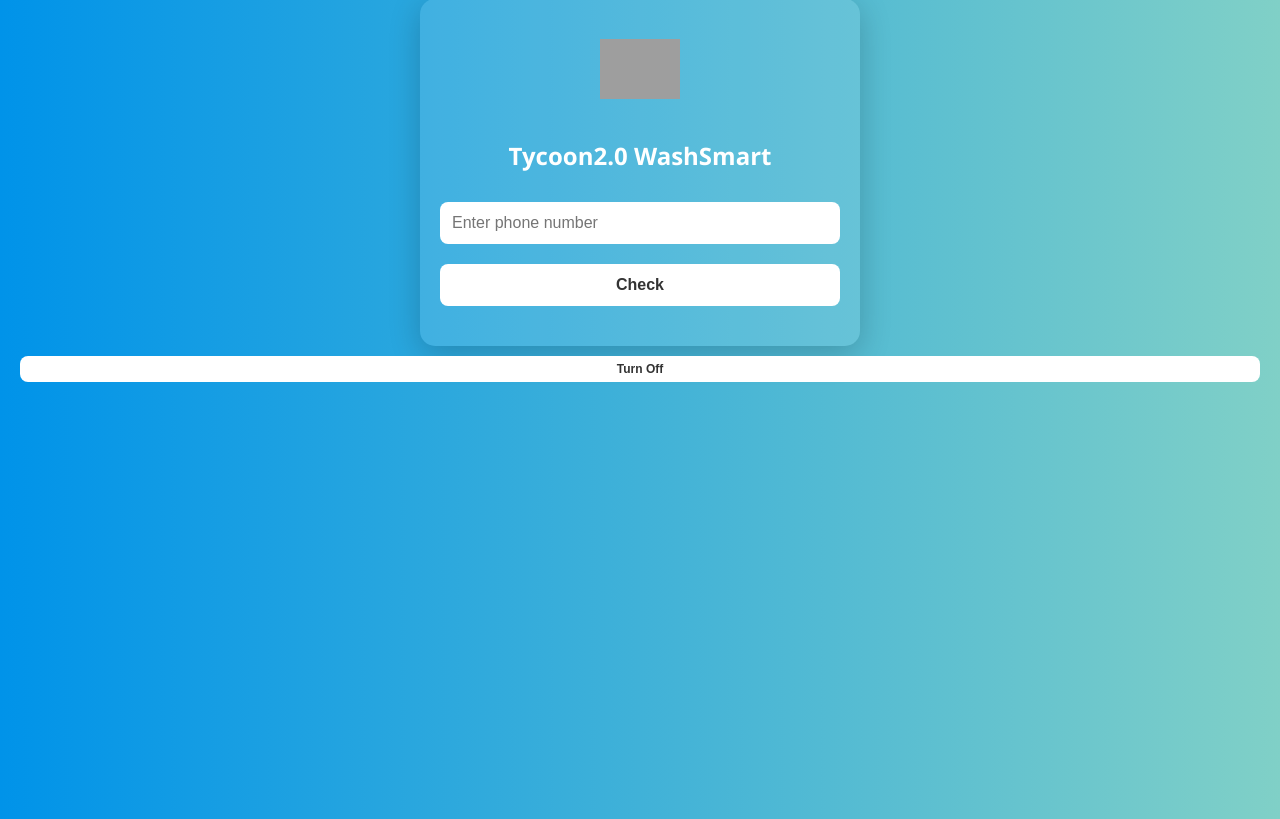
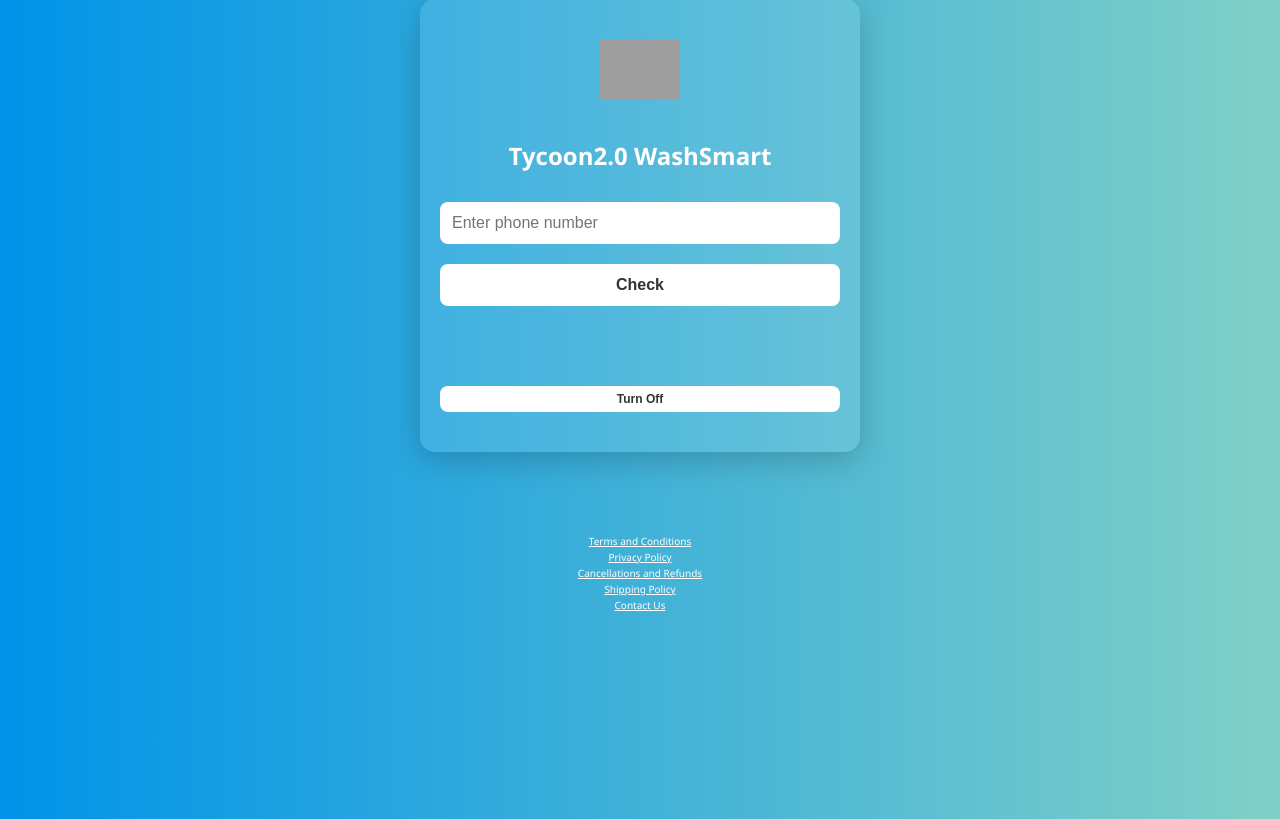
Before and after one commit to mandeepkrgayan-lab/washingUsingPython, a Flask app: page / in a window 1280 px wide. Shown: the part 21-840 px from the top of the page. Run offline with Flask 3, Linux system fonts and the light colour scheme; some libraries are stand-ins or nearby versions; grey boxes are pictures that could not be loaded.

Commit message:
Update index.html

```diff
--- a/templates/index.html
+++ b/templates/index.html
@@ -88,6 +88,31 @@
     .subscription-buttons button {
       margin: 5px 0;
     }
+
+    .footer {
+      margin-top: 80px;
+      font-size: 10px;
+      color: #eee;
+      text-align: center;
+      max-width: 90%;
+    }
+
+    .footer a {
+      color: #fff;
+      text-decoration: underline;
+      display: block;
+      margin: 2px 0;
+    }
+
+    .turnoff-container {
+      margin-top: 60px;
+      text-align: center;
+    }
+
+    .turnoff-container button {
+      font-size: 12px;
+      padding: 6px 10px;
+    }
   </style>
 </head>
 <body>
@@ -98,6 +123,18 @@
     <button onclick="check()">Check</button>
     <div class="loader" id="loader"></div>
     <div id="result"></div>
+
+    <div class="turnoff-container">
+      <button onclick="forceTurnOff()">Turn Off</button>
+    </div>
+  </div>
+
+  <div class="footer">
+    <a href="https://merchant.razorpay.com/policy/QlcVypBYykpeic/terms" target="_blank">Terms and Conditions</a>
+    <a href="https://merchant.razorpay.com/policy/QlcVypBYykpeic/privacy" target="_blank">Privacy Policy</a>
+    <a href="https://merchant.razorpay.com/policy/QlcVypBYykpeic/refund" target="_blank">Cancellations and Refunds</a>
+    <a href="https://merchant.razorpay.com/policy/QlcVypBYykpeic/shipping" target="_blank">Shipping Policy</a>
+    <a href="https://merchant.razorpay.com/policy/QlcVypBYykpeic/contact_us" target="_blank">Contact Us</a>
   </div>
 
   <script src="https://checkout.razorpay.com/v1/checkout.js"></script>
@@ -148,21 +185,11 @@
       rzp.open();
     }
 
-    function turnOn() {
-      fetch('/turn_on', {
-        method: 'POST',
-        headers: { "Content-Type": "application/json" },
-        body: JSON.stringify({ phone: document.getElementById("phone").value })
+    function forceTurnOff() {
+      fetch("/force_turn_off", {
+        method: "POST"
       }).then(() => check());
     }
-
-  function forceTurnOff() {
-    fetch("/force_turn_off", {
-      method: "POST"
-    }).then(() => check());
-  }
   </script>
-  <button onclick="forceTurnOff()" style="margin-top: 10px; font-size: 12px; padding: 6px 10px;">Turn Off</button>
-
 </body>
 </html>
```
